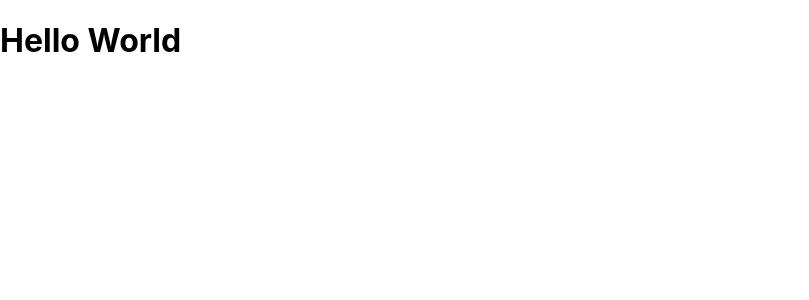
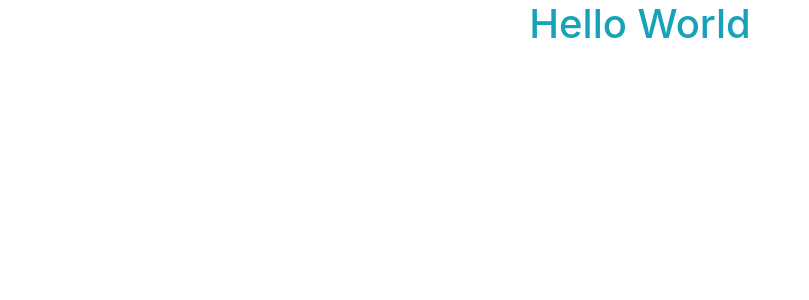
Before and after one commit to sonusbeat/react-mosh, a React (Create React App) app: page / in a window 1280 px wide. Shown: the top 300 px of the page, without its empty margins (0-809 px from the left). Built offline with nearby package versions, Linux system fonts and the light colour scheme.

Commit message:
02-install-bootstrap

```diff
--- a/package.json
+++ b/package.json
@@ -6,6 +6,7 @@
     "@testing-library/jest-dom": "^4.2.4",
     "@testing-library/react": "^9.5.0",
     "@testing-library/user-event": "^7.2.1",
+    "bootstrap": "^4.1.1",
     "react": "^16.13.1",
     "react-dom": "^16.13.1",
     "react-scripts": "3.4.3"
--- a/src/index.js
+++ b/src/index.js
@@ -1,7 +1,6 @@
 import React from "react";
 import ReactDOM from "react-dom";
-import "./index.css";
-// import App from "./App";
+import "bootstrap/dist/css/bootstrap.min.css";
 import * as serviceWorker from "./serviceWorker";
 
 // ReactDOM.render(
@@ -11,7 +10,7 @@ import * as serviceWorker from "./serviceWorker";
 //   document.getElementById('root')
 // );
 
-const element = <h1>Hello World</h1>;
+const element = <h1 className="text-center text-info">Hello World</h1>; // JSX
 
 ReactDOM.render(element, document.getElementById("root"));
 
```
Also changed, not shown: 2 other files (tests, documents, lock files or other folders).
